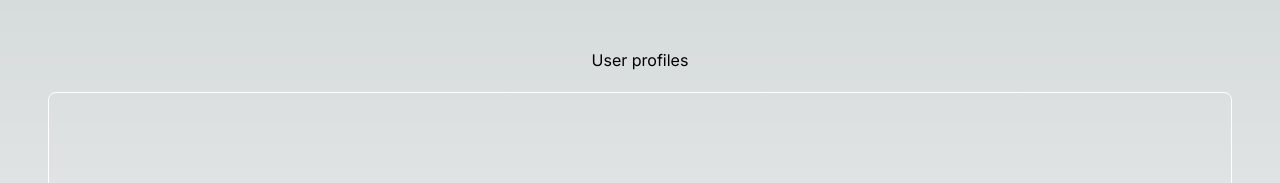
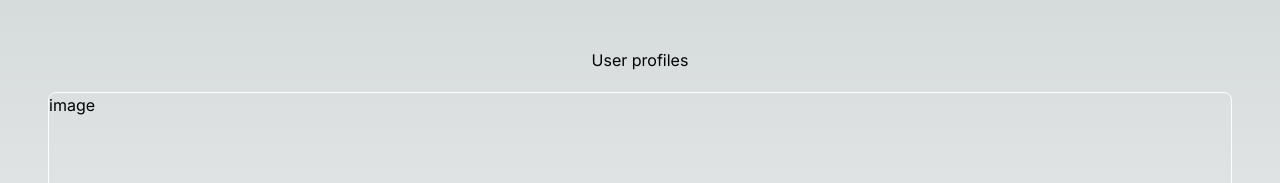
Before and after one commit to esthercate/user-profiles, a Next.js app: page / in a window 1280 px wide. Shown: the top 183 px of the page. Built offline with nearby package versions, Linux system fonts and the light colour scheme.

Commit message:
Image section

```diff
--- a/app/page.tsx
+++ b/app/page.tsx
@@ -5,6 +5,7 @@ export default function Home() {
     <main className="flex min-h-screen flex-col items-center p-12 gap-5">
       <h1>User profiles</h1>
       <div className="h-40 w-full rounded-lg border border-white">
+        <div>image</div>
 
       </div>
     </main>
```
